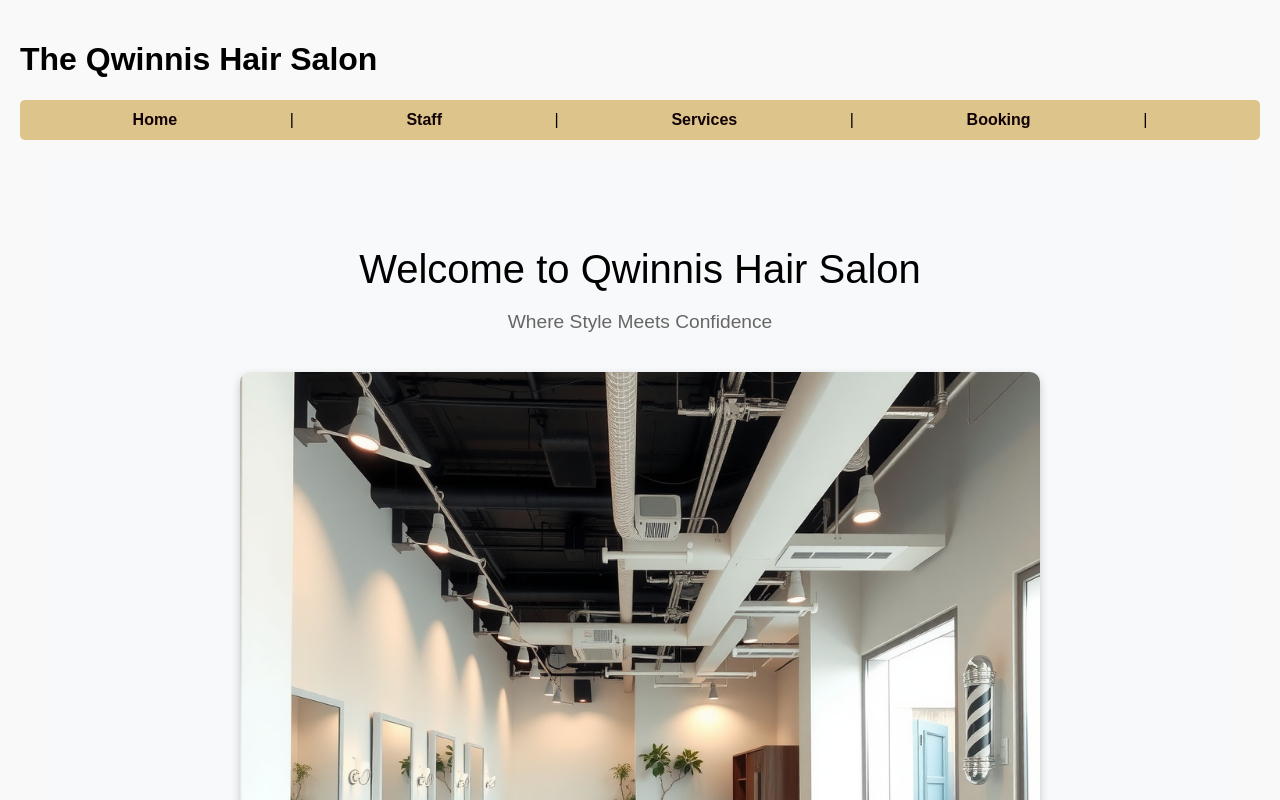
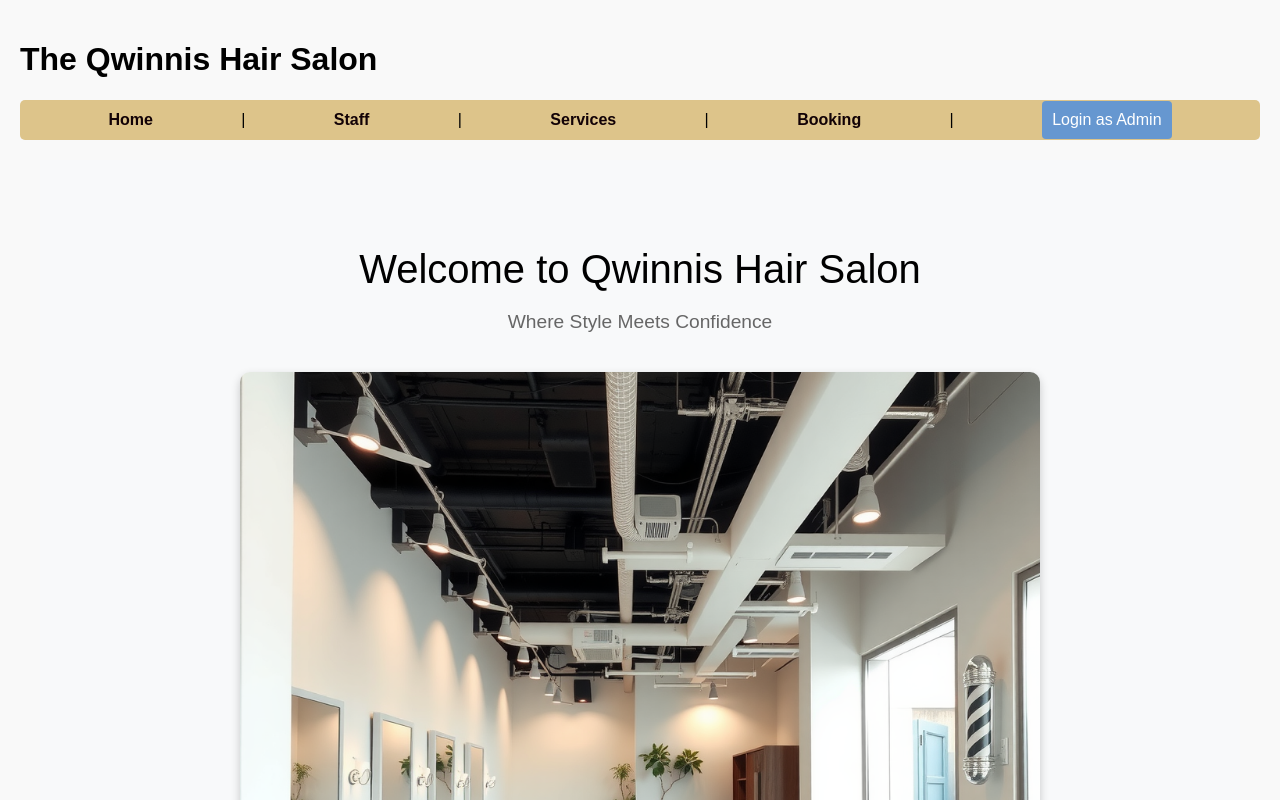
Before and after one commit to Kemboijames7/salon-website, a React (Vite) app in the folder client/: page / in a window 1280 px wide. Shown: the top 800 px of the page. Built offline with nearby package versions, Linux system fonts and the light colour scheme.

Commit message:
Added Login as Admin

```diff
--- a/client/src/App.jsx
+++ b/client/src/App.jsx
@@ -22,8 +22,11 @@ function App() {
                     <a href="/Staff">Staff</a> |
                     <a href="/Services">Services</a> |
                     <a href="/Booking">Booking</a> |
-                    {isAdmin && <a href="/Admin">Admin <i class="ri-admin-line"></i></a>} {/* Only show Admin link if isAdmin is true */}
-                    {isAdmin && <button onClick={logout}>Log out </button>} {/* Logout button if admin */}
+                    {isAdmin && <a href="/Admin">Admin <i className="ri-admin-line"></i></a>}
+                    {isAdmin && <button onClick={logout}>Log out</button>}
+                    {!isAdmin && (
+                        <button onClick={() => login('admin')}>Login as Admin</button>
+                    )} {/* Add a login button */}
                 </nav>
             </header>
 
--- a/client/src/pages/Admin.jsx
+++ b/client/src/pages/Admin.jsx
@@ -4,6 +4,8 @@ import { useAuth } from '../AuthContext.jsx'; // Only import useAuth for consumi
 
 const Admin = () => {
     const { isAdmin } = useAuth(); // Use the context to access isAdmin
+
+    console.log('isAdmin:', isAdmin);  // Log the isAdmin value
 
     const [bookings, setBookings] = useState([]);
 
```
